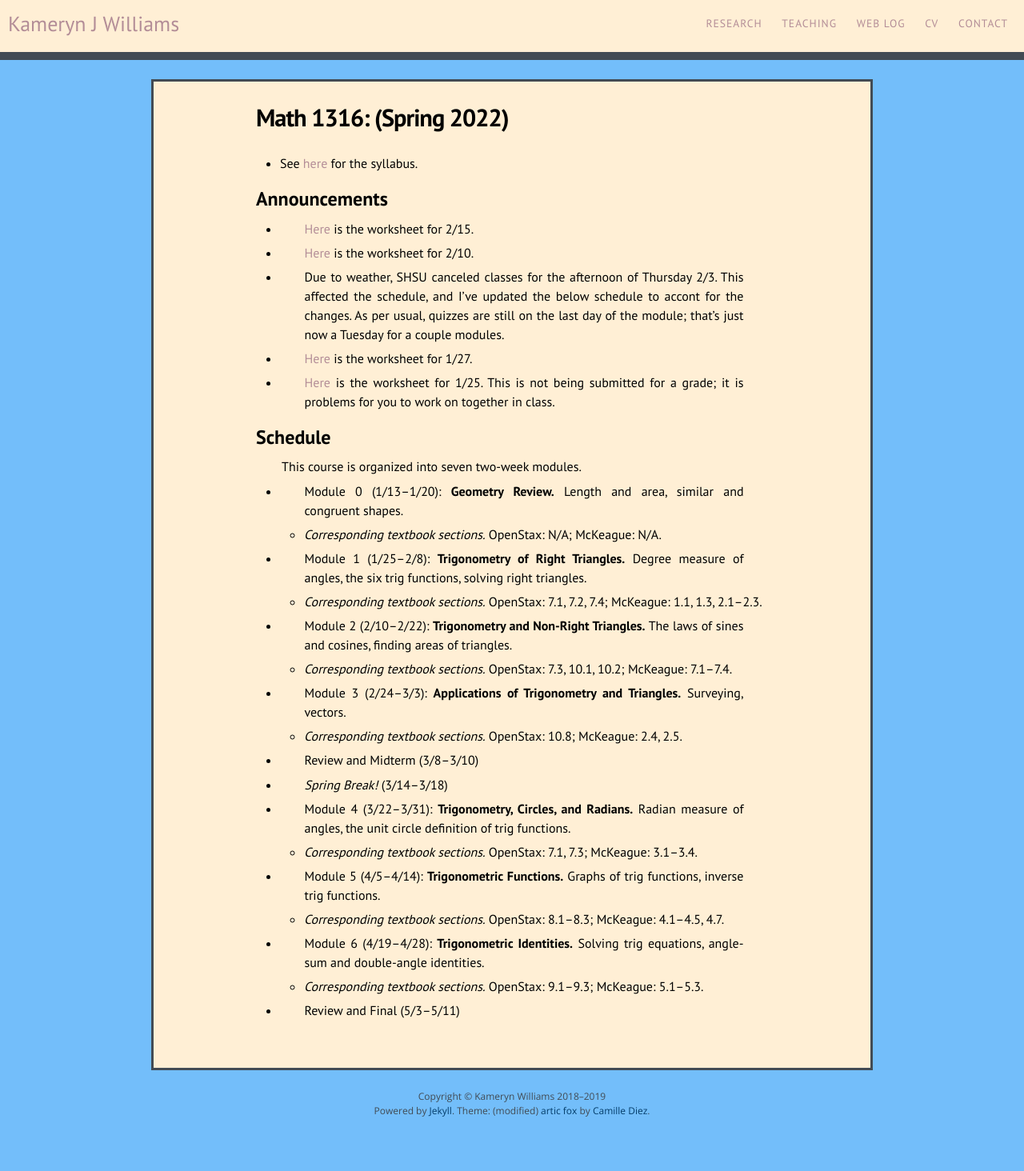
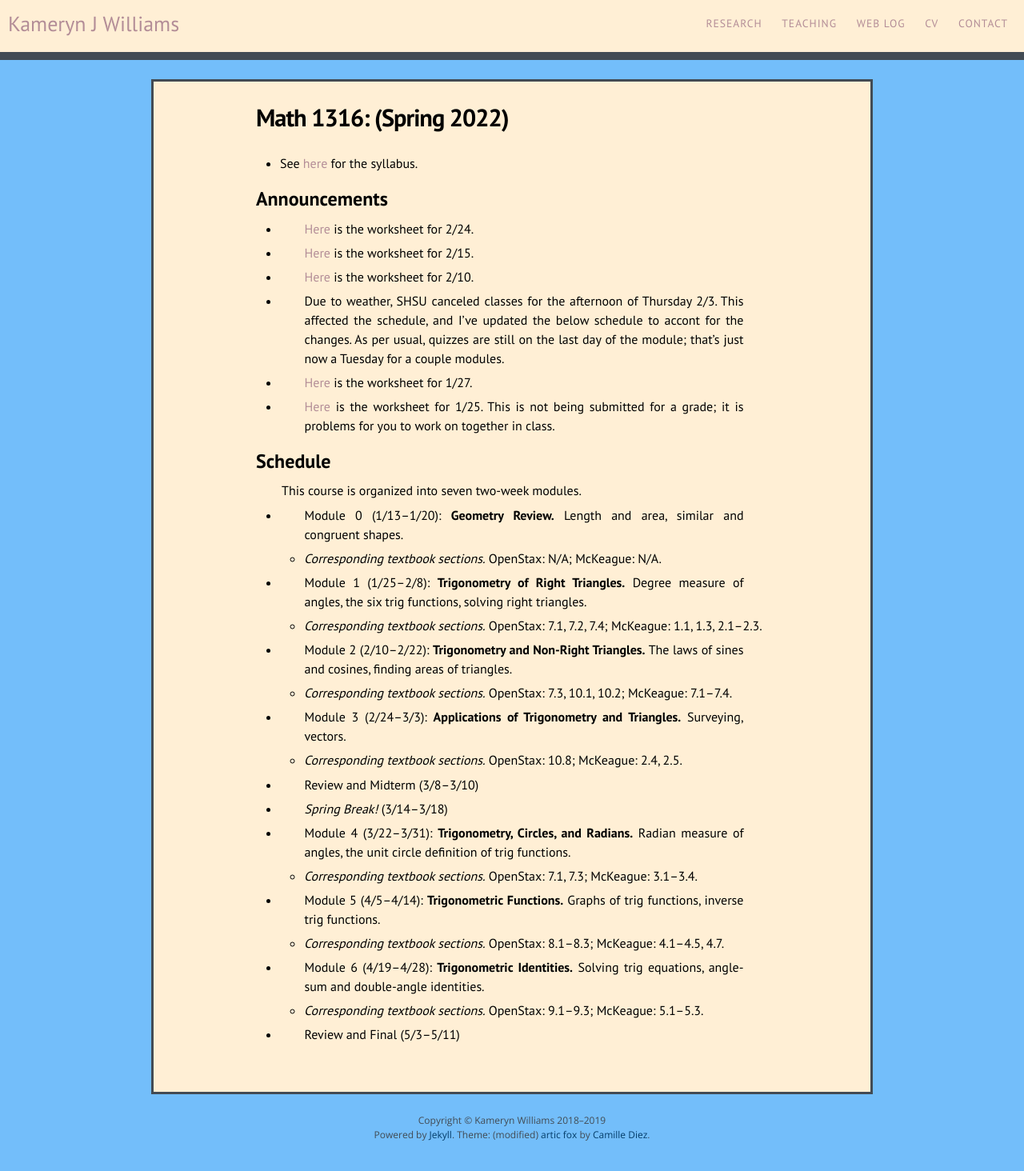
Before and after one commit to kamerynjw/kamerynjw.github.io, a Jekyll site: the page built from teaching/2022/math1316.md, in a window 1280 px wide. Shown: the whole page at 80% size. Built offline with Jekyll 4.4.1, drawn with Linux system fonts in a browser that asks for light colours; nearby versions of some CDN libraries; before the commit the page ends 1434 px from its top, so only the background shows below that.

Commit message:
new ork sheet

```diff
--- a/teaching/2022/math1316.md
+++ b/teaching/2022/math1316.md
@@ -10,6 +10,8 @@ permalink: /teaching/2022/math1316/
 
 Announcements
 -------------
+
+* [Here]({{ page.url }}ws2-24.pdf) is the worksheet for 2/24.
 
 * [Here]({{ page.url }}ws2-15.pdf) is the worksheet for 2/15.
 
```
Also changed, not shown: 1 other file.
